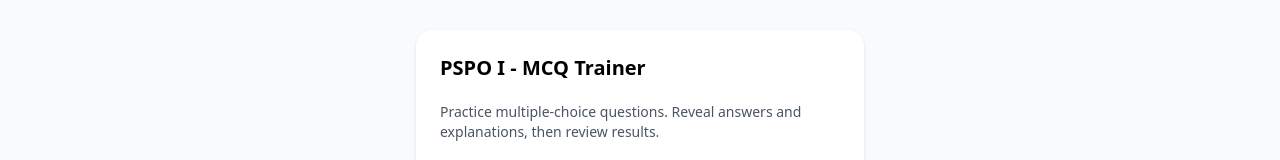
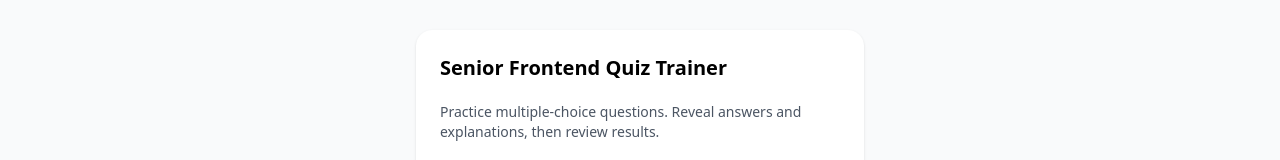
Before and after one commit to estebans-tech/senior-frontend-quiz, a Nuxt app: page / in a window 1280 px wide. Shown: the part 102-262 px from the top of the page. Built offline with nearby package versions, Linux system fonts and the light colour scheme.

Commit message:
chore(i18n): added some translations

```diff
--- a/i18n/locales/en.json
+++ b/i18n/locales/en.json
@@ -1,5 +1,34 @@
 {
-  "welcome": "PSPO I - MCQ Trainer",
+  "home": {
+    "title": "Senior Frontend Quiz Trainer",
+    "description": "Practice multiple-choice questions. Reveal answers and explanations, then review results.",
+    "categorySelection": {
+      "title": "Choose a category",
+      "questionAmount": "Number of questions (max)",
+      "wellFetch": "we will fetch",
+      "upTo": "up to",
+      "thisAmount": "this amount",
+      "button": {
+        "start": "Start quiz"
+      }
+    }
+  },
+  "quiz": {
+    "header": {
+      "title": "Senior Frontend Quiz Trainer",
+      "legend": "Using:",
+      "nav": {
+        "repeat": "Repeat",
+        "backToStart": "Back to start"
+      },
+      "loadingQuestion": "Loading questions…",
+      "failedToLoad": "Failed to load",
+      "noQuestionsAvailable": "No questions available for this selection.",
+      "questions": "question",
+      "loaded": "loaded"
+    }
+  },
+  "welcome": "Senior Frontend Quiz Trainer",
   "description": "Practice multiple-choice questions. Reveal answers and explanations, then review results.",
   "chooseCategory": "Choose a category",
   "questionAmount": "Number of questions (max)",
@@ -14,7 +43,7 @@
     "backToStart": "Back to start"
   },
   "result": {
-    "title": "PSPO I - Result",
+    "title": "Senior Frontend Quiz - Result",
     "repeat": "Repeat",
     "backToStart": "Back to start",
     "noSession": "No session loaded.",
--- a/i18n/locales/sv.json
+++ b/i18n/locales/sv.json
@@ -1,5 +1,34 @@
 {
-  "welcome": "PSPO I - MCQ Tränare",
+  "home": {
+    "title": "Senior Frontend Quiz Trainer",
+    "description": "Öva på flervalsfrågor. Visa svar och förklaringar, sedan granska resultat.",
+    "categorySelection": {
+      "title": "Välj kategori",
+      "questionAmount": "Antal frågor (max)",
+      "wellFetch": "Vi väljer",
+      "upTo": "up till",
+      "thisAmount": "den mängd",
+      "button": {
+        "start": "Starta quiz"
+      }
+    }
+  },
+  "quiz": {
+    "header": {
+      "title": "Senior Frontend Quiz Trainer",
+      "legend": "Använder:",
+      "nav": {
+        "repeat": "Upprepa",
+        "backToStart": "Till start"
+      },
+      "loadingQuestion": "",
+      "failedToLoad": "",
+      "noQuestionsAvailable": "",
+      "questions": "frågor",
+      "loaded": "laddade"
+    }
+  },
+  "welcome": "Senior Frontend Quiz Trainer",
   "description": "Öva på flervalsfrågor. Visa svar och förklaringar, sedan granska resultat.",
   "chooseCategory": "Välj kategori",
   "questionAmount": "Antal frågor (max)",
@@ -14,7 +43,7 @@
     "backToStart": "Tillbaka"
   },
   "result": {
-    "title": "PSPO I - Resultat",
+    "title": "Senior Frontend Quiz - Resultat",
     "repeat": "Igen",
     "backToStart": "Tillbaka",
     "noSession": "Ingen session laddad.",
--- a/pages/index.vue
+++ b/pages/index.vue
@@ -58,12 +58,12 @@
 <template>
   <main class="min-h-screen grid place-items-center bg-gray-50">
     <div class="bg-white shadow rounded-2xl p-6 w-full max-w-md space-y-5">
-      <h1 class="text-xl font-semibold">{{ t('welcome') }}</h1>
-      <p class="text-sm text-gray-600">{{ t('description') }}</p>
+      <h1 class="text-xl font-semibold">{{ t('home.title') }}</h1>
+      <p class="text-sm text-gray-600">{{ t('home.description') }}</p>
 
       <!-- Kategorier -->
       <fieldset class="rounded-xl border p-4">
-        <legend class="font-semibold">{{ t('chooseCategory') }}</legend>
+        <legend class="font-semibold">{{ t('home.categorySelection.title') }}</legend>
         <div class="mt-3 space-y-2">
           <!-- All -->
           <label
@@ -101,8 +101,8 @@
       </fieldset>
 
       <!-- Antal (max) -->
-      <fieldset class="rounded-xl border p-4" role="radiogroup" aria-label="Number of questions (max)">
-        <legend class="font-semibold">{{ t('questionAmount') }}</legend>
+      <fieldset class="rounded-xl border p-4" role="radiogroup" :aria-label="`t('home.categorySelection.questionAmount')`">
+        <legend class="font-semibold">{{ t('home.categorySelection.questionAmount') }}</legend>
         <div class="mt-3 flex flex-wrap gap-2">
           <label
             v-for="n in maxOptions"
@@ -127,16 +127,11 @@
       <!-- Live status (icke-blockerande) -->
       <!-- <LanguageSwitcher  /> -->
 
-      <!-- <p class="text-xs text-gray-600" role="status" aria-live="polite">
-        Selected: <span class="font-medium capitalize">{{ isAll ? 'All' : effectiveCats.join(', ') || 'None' }}</span>,
-        Max: <span class="font-medium">{{ selectedMax }}</span>
-      </p> -->
-
       <button
         class="w-full px-4 py-2 rounded-xl bg-black text-white hover:bg-gray-800"
         @click="start"
       >
-      {{ t('startQuiz') }}
+      {{ t('home.categorySelection.button.start') }}
       </button>
     </div>
   </main>
--- a/pages/quiz.vue
+++ b/pages/quiz.vue
@@ -1,6 +1,7 @@
 <script setup lang="ts">
 import { computed, ref, watch, nextTick } from 'vue'
 import { useRouter, useRoute } from 'vue-router'
+import { useI18n } from 'vue-i18n'
 import { useQuizStore } from '~/stores/quiz'
 
 import QuestionCard from '~/components/QuestionCard.vue'
@@ -14,6 +15,7 @@
 const router = useRouter()
 const route = useRoute()
 const store = useQuizStore()
+const { t } = useI18n()
 
 // ----- load / reload session from query -----
 async function loadFromQuery() {
@@ -121,22 +123,21 @@
     <header class="bg-white border-b">
       <div class="mx-auto max-w-5xl px-4 py-4 flex items-center justify-between">
         <div>
-          <h1 class="text-lg font-semibold">Scrum PSMI - Quiz</h1>
+          <h1 class="text-lg font-semibold">
+            <a href="/">{{ t('quiz.header.title') }}</a>
+          </h1>
           <p v-if="store.lastConfig" class="text-xs text-gray-500 mt-1">
-            <!-- Mode: <span class="font-medium">{{ store.lastConfig.mode || 'study' }}</span> · -->
-            Using: <span class="font-medium">{{ store.lastConfig.filter }}</span>
-            <!-- max <span class="font-medium">{{ store.lastConfig.max }}</span> -->
-            <!-- <span v-if="store.lastConfig.seed"> · seed {{ store.lastConfig.seed }}</span> -->
+            {{ t('quiz.header.legend') }} <span class="font-medium">{{ store.lastConfig.filter }}</span>
           </p>
           <!-- 🔊 SR-annons när sista frågan nås -->
           <p v-if="srStatus" class="sr-only" role="status" aria-live="polite">{{ srStatus }}</p>
         </div>
         <div class="flex items-center gap-3">
           <button class="text-sm underline hover:no-underline" @click="requestRestart">
-            Restart
+            {{ t('quiz.header.nav.repeat') }}
           </button>
           <button class="text-sm underline hover:no-underline" @click="requestBackToStart">
-            Back to start
+            {{ t('quiz.header.nav.backToStart') }}
           </button>
         </div>
       </div>
@@ -144,18 +145,18 @@
 
     <!-- BODY -->
     <section class="mx-auto w-full max-w-5xl px-4 py-6 flex-1">
-      <div v-if="store.loading" class="text-sm text-gray-600">Loading questions…</div>
+      <div v-if="store.loading" class="text-sm text-gray-600">{{ t('quiz.header.loadingQuestion') }}</div>
 
       <div v-else-if="store.error"
            class="rounded-xl border border-red-300 bg-red-50 p-4 text-red-900" role="alert">
         <div class="font-semibold mb-1">Failed to load</div>
         <p class="text-sm">{{ store.error }}</p>
-        <button class="mt-3 underline" @click="requestBackToStart">Back to start</button>
+        <button class="mt-3 underline" @click="requestBackToStart"> {{ t('quiz.header.nav.backToStart') }}</button>
       </div>
 
       <div v-else-if="!hasSession" class="text-sm text-gray-600">
         No questions available for this selection.
-        <button class="underline ml-1" @click="requestBackToStart">Back to start</button>
+        <button class="underline ml-1" @click="requestBackToStart"> {{ t('quiz.header.nav.backToStart') }}</button>
       </div>
 
       <div v-else class="space-y-6">
```
